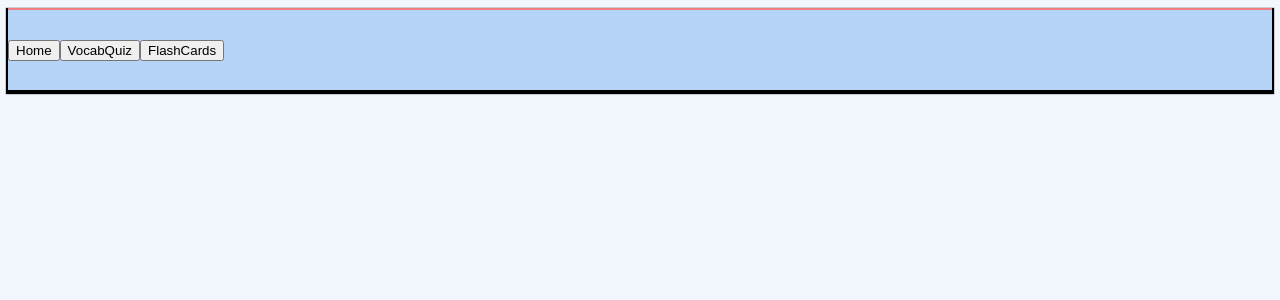
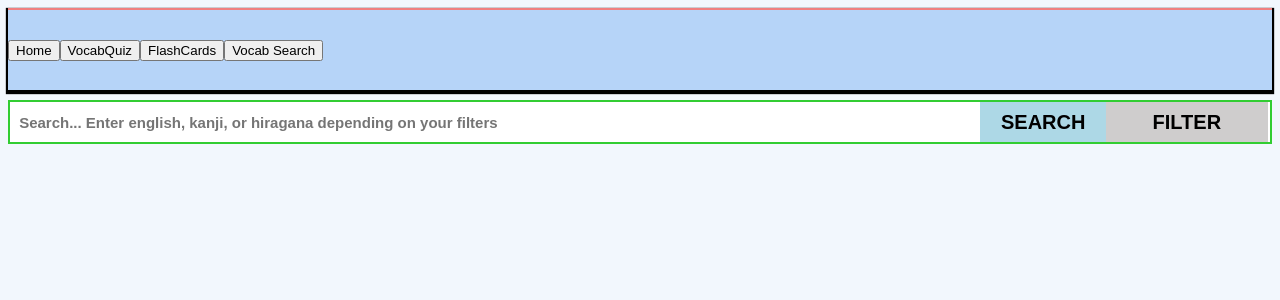
Before and after one commit to nitrogendragon/KanpekiStudy, a React (Create React App) app in the folder ksreact/: page /VocabSearch in a window 1280 px wide. Shown: the top 300 px of the page. Built offline with nearby package versions, Linux system fonts and the light colour scheme.

Commit message:
Set up nav for Vocab Search and have some basic formatting done. starting implementation

```diff
--- a/ksreact/src/App.js
+++ b/ksreact/src/App.js
@@ -4,6 +4,7 @@ import Navigation from '../src/Components/Navigation/Navigation'
 import Home from '../src/Components/Home/Home'
 import VocabQuizContainer from '../src/Components/Vocab/VocabQuizContainer'
 import VocabFlashCards from '../src/Components/Vocab/VocabFlashCards'
+import VocabSearch from '../src/Components/Vocab/VocabSearch/VocabSearchContainer'
 import history from './History'
 import '../src/App.css'
 
@@ -17,6 +18,7 @@ export default function App() {
       <Switch>
         <Route component= {Home} exact path ="/Home" />
         <Route component= {VocabQuizContainer} exact path ="/VocabQuiz" />
+        <Route component= {VocabSearch} exact path ="/VocabSearch" />
         <Route component= {VocabFlashCards} exact path = "/VocabFlashCards" />
       </Switch>
     </Router>
--- a/ksreact/src/Components/Navigation/Navigation.js
+++ b/ksreact/src/Components/Navigation/Navigation.js
@@ -13,6 +13,9 @@ export default function Navigation(props) {
         <button onClick={() => props.history.push('/VocabFlashCards')} value = "/VocabFlashCards">
             FlashCards
         </button>
+        <button onClick={() => props.history.push('/VocabSearch')} value = "/VocabSearch">
+            Vocab Search
+        </button>
 
     </div>
     )
--- /dev/null
+++ b/ksreact/src/Components/Vocab/VocabSearch/VocabSearchBar.js
@@ -0,0 +1,33 @@
+import React, {useState} from 'react'
+import '../../../styles/Vocab/VocabSearch/VocabSearch.css'
+export default function VocabSearchBar(props) {
+    const [acceptEnglish, setAcceptEnglish] = useState(true)
+    const [acceptKanji, setAcceptKanji] = useState(true)
+    const [acceptHiraganaRomaji, setAcceptHiraganaRomaji] = useState(true)
+    function handleSearch(){
+        props.Search()
+    }
+    function handleFilter(checked){
+        checked = !checked
+    }
+    return (
+        <div className="search-bar-container">
+            <div className="search-bar">
+                <input type = "text" className="search-input"
+                    placeholder=" Search... Enter english, kanji, or hiragana depending on your filters">
+                </input>
+                <button onClick={handleSearch} className="search-button">SEARCH</button>
+                <div className="filter-dropdown">
+                    <button className="filter-dropdown-button">FILTER</button>
+                    <div className="filter-dropdown-content">
+
+                        <input type = "checkbox" checked = "checked" value = {true} onChange={handleFilter}></input><p>English</p>
+                        <input type = "checkbox" checked = "checked" value = {true} onChange={handleFilter}></input>Kanji
+                        <input type = "checkbox" checked = "checked" value = {true} onChange={handleFilter}></input>Hiragana / romaji
+
+                    </div>
+                </div>
+            </div>
+        </div>
+    )
+}
--- /dev/null
+++ b/ksreact/src/Components/Vocab/VocabSearch/VocabSearchContainer.js
@@ -0,0 +1,10 @@
+import React from 'react'
+import VocabSearchBar from './VocabSearchBar'
+export default function VocabSearchContainer() {
+    return (
+        <div>
+            {/* Search Bar */}
+            <VocabSearchBar />
+        </div>
+    )
+}
--- /dev/null
+++ b/ksreact/src/styles/Vocab/VocabSearch/VocabSearch.css
@@ -0,0 +1,110 @@
+.search-bar-container{
+    width:100%;
+    min-height:40px;
+    margin-top:10px;
+
+    display:grid;
+
+
+    background-color:purple;
+}
+
+.search-bar{
+    display:grid;
+
+    grid-template-columns:77% 10% minmax(160px, auto);
+    column-gap: space-evenly;
+    align-content: stretch;
+    height:100%;
+
+    background-color: white;
+    border: 2px solid limegreen;
+}
+
+.search-input{
+    border:none;
+    padding-left:5px;
+    font-weight:bold;
+    font-size:15px;
+}
+
+.search-button{
+    background-color: lightblue;
+    font-weight:bold;
+    font-size: 20px;
+    border:none;
+}
+
+.search-button:hover,
+.search-button:focus{
+    background-color: darkblue;
+    color:white;
+    cursor: pointer;
+
+}
+
+
+/***
+***
+Filter DropDown Section
+***
+***/
+
+.filter-dropdown{
+    position: relative;
+    justify-content: stretch;
+    height: 100%;
+    display: inline-block;
+
+}
+
+.filter-dropdown-button{
+    border: none;
+    width: 98.5%;
+    background-color: rgb(207, 205, 205);
+    font-weight: bold;
+    font-size: 20px;
+    height:100%;
+}
+
+
+/* change filter button color on hover/focus */
+.filter-dropdown-button:hover ,
+.filter-dropdown-button:focus{
+    cursor: pointer;
+}
+
+/* Filter dropdown content (Hidden by default) */
+.filter-dropdown-content {
+    display: none;
+    position: absolute;
+    background-color: #f1f1f1;
+
+    min-width: 160px;
+    box-shadow: 0px 8px 16px 0px rgba(0,0,0,0.2);
+    z-index: 1;
+}
+
+/* buttons inside the dropdown */
+.filter-dropdown-content input{
+    color: black;
+    padding: 12px 16px;
+    min-width:160px;
+    text-decoration: none;
+    display: block;
+}
+
+/* change color of dropdown buttons on hover */
+.filter-dropdown-content input:hover{
+    background-color: #ddd;
+    cursor: pointer;
+}
+
+
+
+.filter-dropdown:hover .filter-dropdown-content {display: block;}
+
+.filter-dropdown:hover .filter-dropdown-button {
+    background-color: #3e8e41;
+    color:white;
+}
```
Also changed, not shown: ksreact/src/Data/Vocabulary.json (added, +38 -0 lines).
